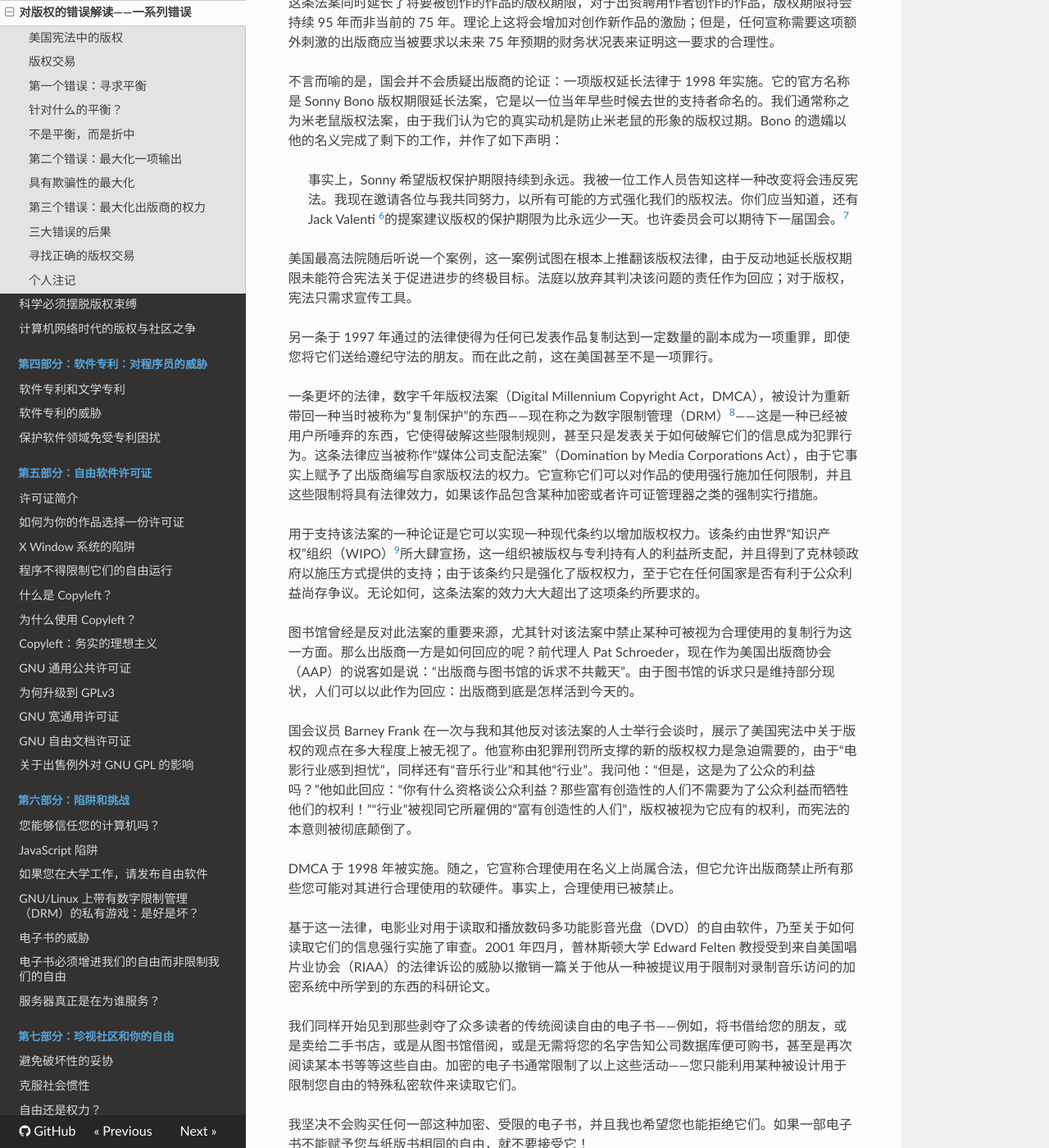
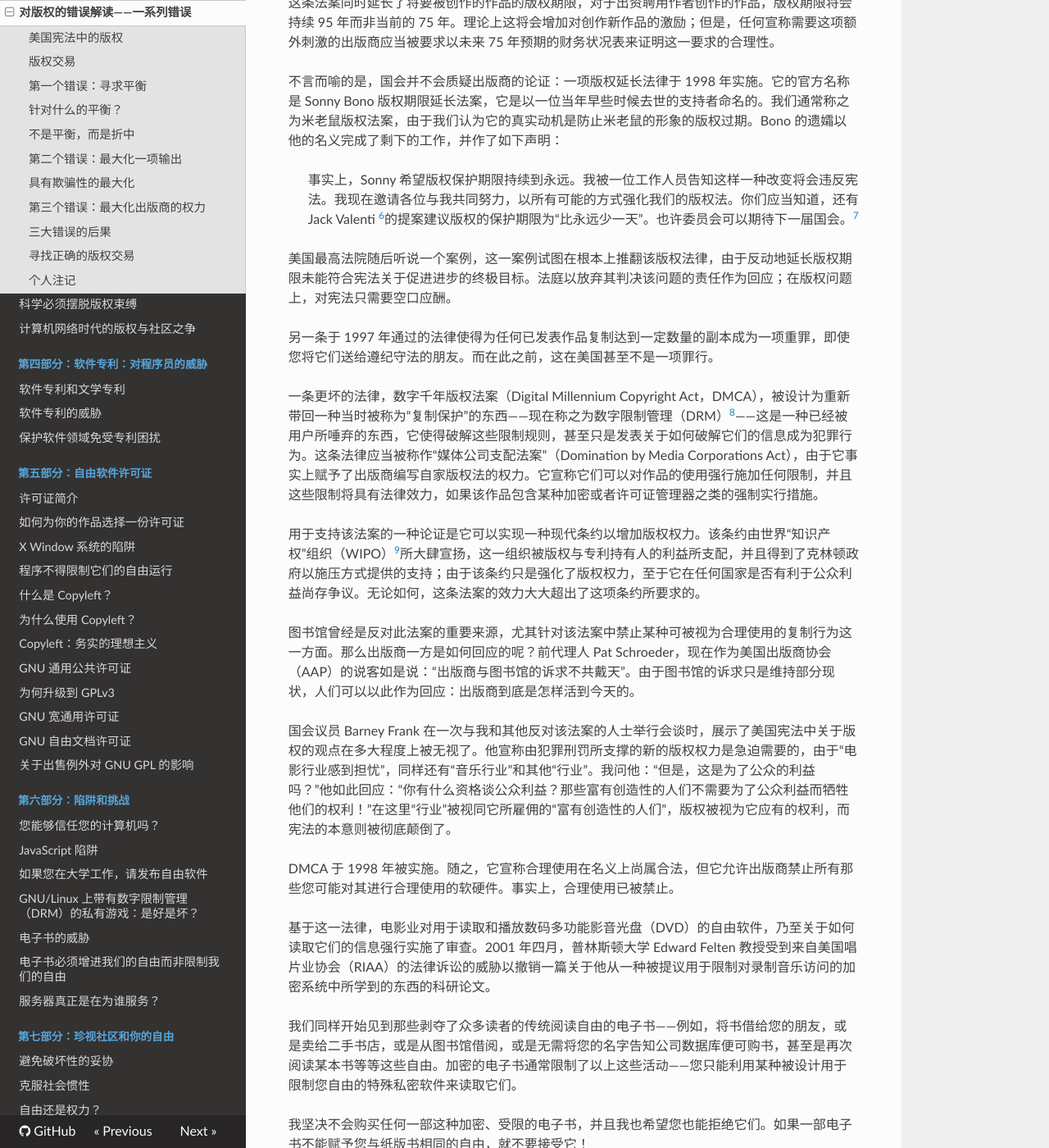
Before and after one commit to beijinglug/fsfs-zh, an MkDocs documentation site: the page built from docs/misinterpreting-copyright.md, in a window 1280 px wide and 1400 px high, scrolled down 4728 px. Shown: the whole window at 82% size. Built offline with MkDocs 1.6.1, drawn with Linux system fonts in a browser that asks for light colours; nearby versions of some CDN libraries; old or Windows-style settings are respelled for this version of MkDocs; some of the changed text lies outside the part shown.

Commit message:
Minor revisions by Nadebula
Changed the translation of "CBDTPA" in footnote 10. Thanks persmule.
Fixed the translation for "lip service".

```diff
--- a/docs/misinterpreting-copyright.md
+++ b/docs/misinterpreting-copyright.md
@@ -89,7 +89,7 @@
 
 ### 三大错误的后果
 
-当前的版权立法趋势是赋予出版商更宽泛的、持续时间更长的权力。而版权的概念基础自从被这一系列错误所扭曲之后，几乎没有给读者留下任何说不的权利。立法者大肆鼓吹版权服务于公众这一理念，而实际上却一直在赋予出版商们想要的任何东西。
+当前的版权立法趋势是赋予出版商更宽泛的、持续时间更长的权力。而版权的概念基础自从被这一系列错误所扭曲之后，几乎没有给读者留下任何说“不”的权利。立法者口头上大肆鼓吹版权服务于公众这一理念，而实际上却一直在赋予出版商们想要的任何东西。
 
 例如，参议员 Hatch 在介绍 S.483 法案[^mis-copyright-3]时如是说，这条于 1995 年通过的法案将版权的期限延长了 20 年。
 
@@ -101,9 +101,9 @@
 
 不言而喻的是，国会并不会质疑出版商的论证：一项版权延长法律于 1998 年实施。它的官方名称是 Sonny Bono 版权期限延长法案，它是以一位当年早些时候去世的支持者命名的。我们通常称之为米老鼠版权法案，由于我们认为它的真实动机是防止米老鼠的形象的版权过期。Bono 的遗孀以他的名义完成了剩下的工作，并作了如下声明：
 
-> 事实上，Sonny 希望版权保护期限持续到永远。我被一位工作人员告知这样一种改变将会违反宪法。我现在邀请各位与我共同努力，以所有可能的方式强化我们的版权法。你们应当知道，还有 Jack Valenti [^mis-copyright-6]的提案建议版权的保护期限为比永远少一天。也许委员会可以期待下一届国会。[^mis-copyright-7]
+> 事实上，Sonny 希望版权保护期限持续到永远。我被一位工作人员告知这样一种改变将会违反宪法。我现在邀请各位与我共同努力，以所有可能的方式强化我们的版权法。你们应当知道，还有 Jack Valenti [^mis-copyright-6]的提案建议版权的保护期限为“比永远少一天”。也许委员会可以期待下一届国会。[^mis-copyright-7]
 
-美国最高法院随后听说一个案例，这一案例试图在根本上推翻该版权法律，由于反动地延长版权期限未能符合宪法关于促进进步的终极目标。法庭以放弃其判决该问题的责任作为回应；对于版权，宪法只需求宣传工具。
+美国最高法院随后听说一个案例，这一案例试图在根本上推翻该版权法律，由于反动地延长版权期限未能符合宪法关于促进进步的终极目标。法庭以放弃其判决该问题的责任作为回应；在版权问题上，对宪法只需要空口应酬。
 
 另一条于 1997 年通过的法律使得为任何已发表作品复制达到一定数量的副本成为一项重罪，即使您将它们送给遵纪守法的朋友。而在此之前，这在美国甚至不是一项罪行。
 
@@ -113,7 +113,7 @@
 
 图书馆曾经是反对此法案的重要来源，尤其针对该法案中禁止某种可被视为合理使用的复制行为这一方面。那么出版商一方是如何回应的呢？前代理人 Pat Schroeder，现在作为美国出版商协会（AAP）的说客如是说：“出版商与图书馆的诉求不共戴天”。由于图书馆的诉求只是维持部分现状，人们可以以此作为回应：出版商到底是怎样活到今天的。
 
-国会议员 Barney Frank 在一次与我和其他反对该法案的人士举行会谈时，展示了美国宪法中关于版权的观点在多大程度上被无视了。他宣称由犯罪刑罚所支撑的新的版权权力是急迫需要的，由于“电影行业感到担忧”，同样还有“音乐行业”和其他“行业”。我问他：“但是，这是为了公众的利益吗？”他如此回应：“你有什么资格谈公众利益？那些富有创造性的人们不需要为了公众利益而牺牲他们的权利！”“行业”被视同它所雇佣的“富有创造性的人们”，版权被视为它应有的权利，而宪法的本意则被彻底颠倒了。
+国会议员 Barney Frank 在一次与我和其他反对该法案的人士举行会谈时，展示了美国宪法中关于版权的观点在多大程度上被无视了。他宣称由犯罪刑罚所支撑的新的版权权力是急迫需要的，由于“电影行业感到担忧”，同样还有“音乐行业”和其他“行业”。我问他：“但是，这是为了公众的利益吗？”他如此回应：“你有什么资格谈公众利益？那些富有创造性的人们不需要为了公众利益而牺牲他们的权利！”在这里“行业”被视同它所雇佣的“富有创造性的人们”，版权被视为它应有的权利，而宪法的本意则被彻底颠倒了。
 
 DMCA 于 1998 年被实施。随之，它宣称合理使用在名义上尚属合法，但它允许出版商禁止所有那些您可能对其进行合理使用的软硬件。事实上，合理使用已被禁止。
 
@@ -166,7 +166,6 @@
 我是软件设计者而非法学学者。我之所以对版权问题感到担忧是由于这在计算机网络世界，例如互联网中，是无法回避的。作为一个用了计算机和网络 30 多年的用户，我衡量了我们已经失去的以及将要失去的自由的价值。作为一位作者，我有权拒绝将作者比作半神的创造者这一富有幻想性的神话，而出版商经常援引这一点作为依据以支持增加作者的版权权力——然而作者随后就会把这些权力出让给出版商。
 
 本文的大部分内容包含了您可以查证的事实和推理，还有您可以用于构建您自己想法的提议。但是我再次请求您接受我个人的看法：诸如我这样的作者并不应该拥有凌驾于您之上的权力。如果您想要对我所编写的软件或书籍表示感谢，我将会心存感激地接受一张支票——但请您不要以我的名义放弃您的自由。
-
 
  [^mis-copyright-1]: Fox Film Corp. v. Doyal, 286 US 123, 1932.
 
```
Also changed, not shown: other parts of docs/misinterpreting-copyright.md (+4 -4 lines).
